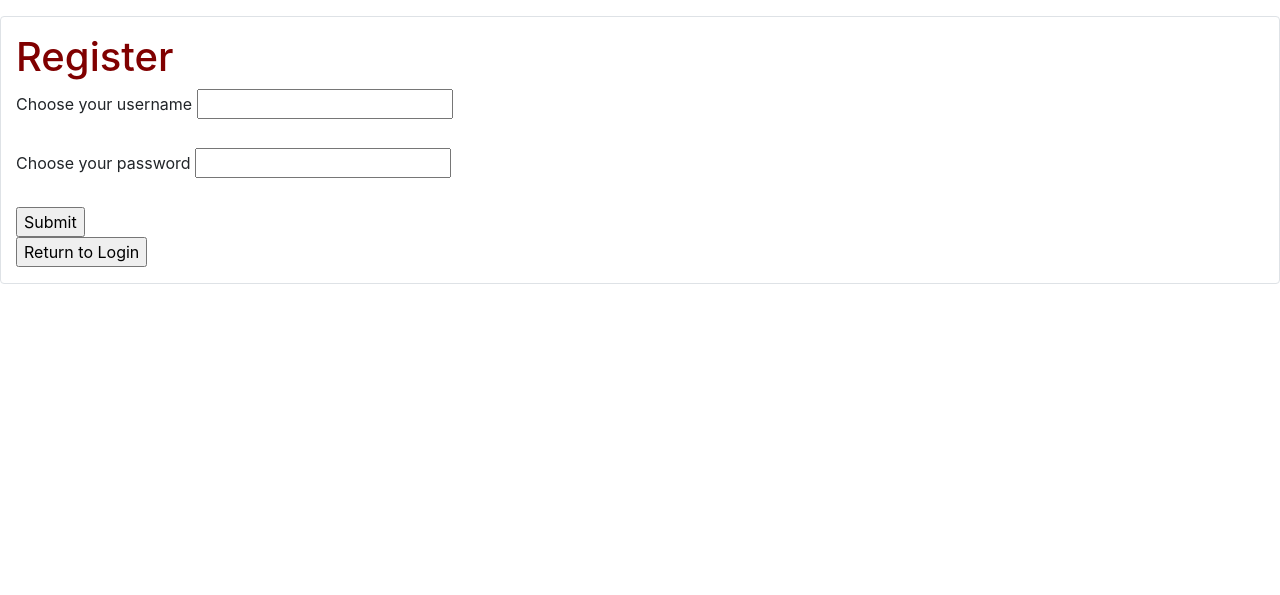
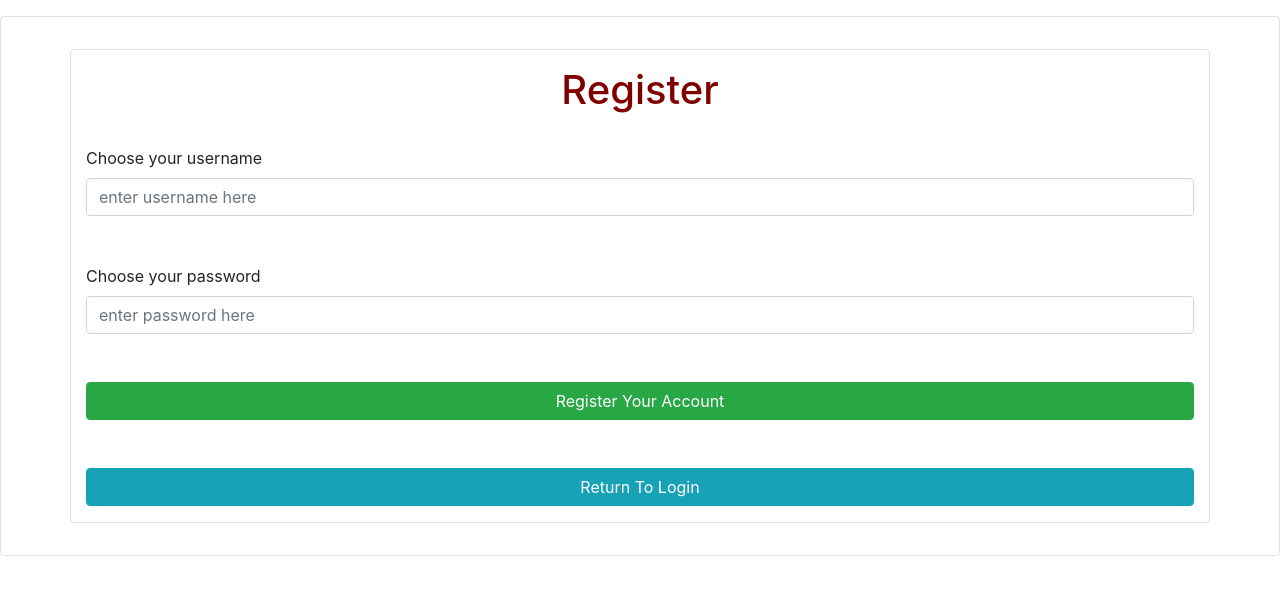
Before and after one commit to phuang00/P02_softdev, a Flask app: page /register in a window 1280 px wide. Shown: the top 595 px of the page. Run offline with Flask 2, Linux system fonts and the light colour scheme; parts of the project's set-up code (start-up, migrations or seed data) failed here and were passed over; some libraries are stand-ins or nearby versions.

Commit message:
bootstrapped register

```diff
--- a/templates/register.html
+++ b/templates/register.html
@@ -8,15 +8,20 @@ Register
 {% endblock %}
 
 {% block body %}
-<h1>Register</h1>
+<div class="container py-3 my-3 border rounded" id="font">
+  <center><h1>Register</h1><br></center>
   <form method="GET" action="/register">
     <label>Choose your username</label>
-  <input type="text" name="username"> <br> <br>
+    <input class="form-control" type="text" name="username" placeholder="enter username here"> <br> <br>
     <label>Choose your password</label>
-  <input type="text" name="password"><br> <br>
-  <input type="submit">
+    <input class="form-control" type="text" name="password" placeholder="enter password here"><br> <br>
+    <button type="submit" name = "submit" class="btn btn-success btn-block">Register Your Account</button>
+
   </form>
+  <br><br>
   <form action = "/login">
-    <input type = "submit" value = "Return to Login">
+    <button type="submit" class="btn btn-info btn-block">Return To Login</button>
   </form>
+</div>
+
 {% endblock %}
```
Lines whose indentation alone changed are shown as unchanged.
